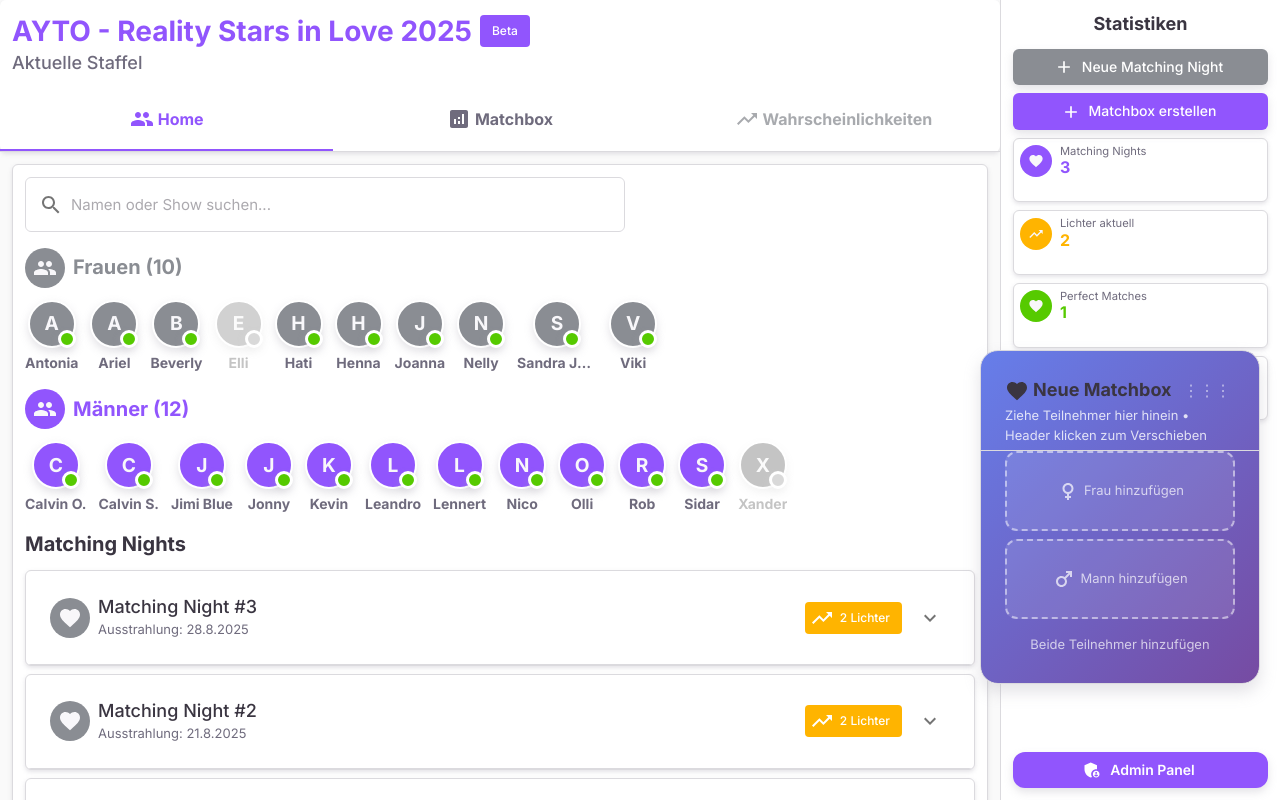
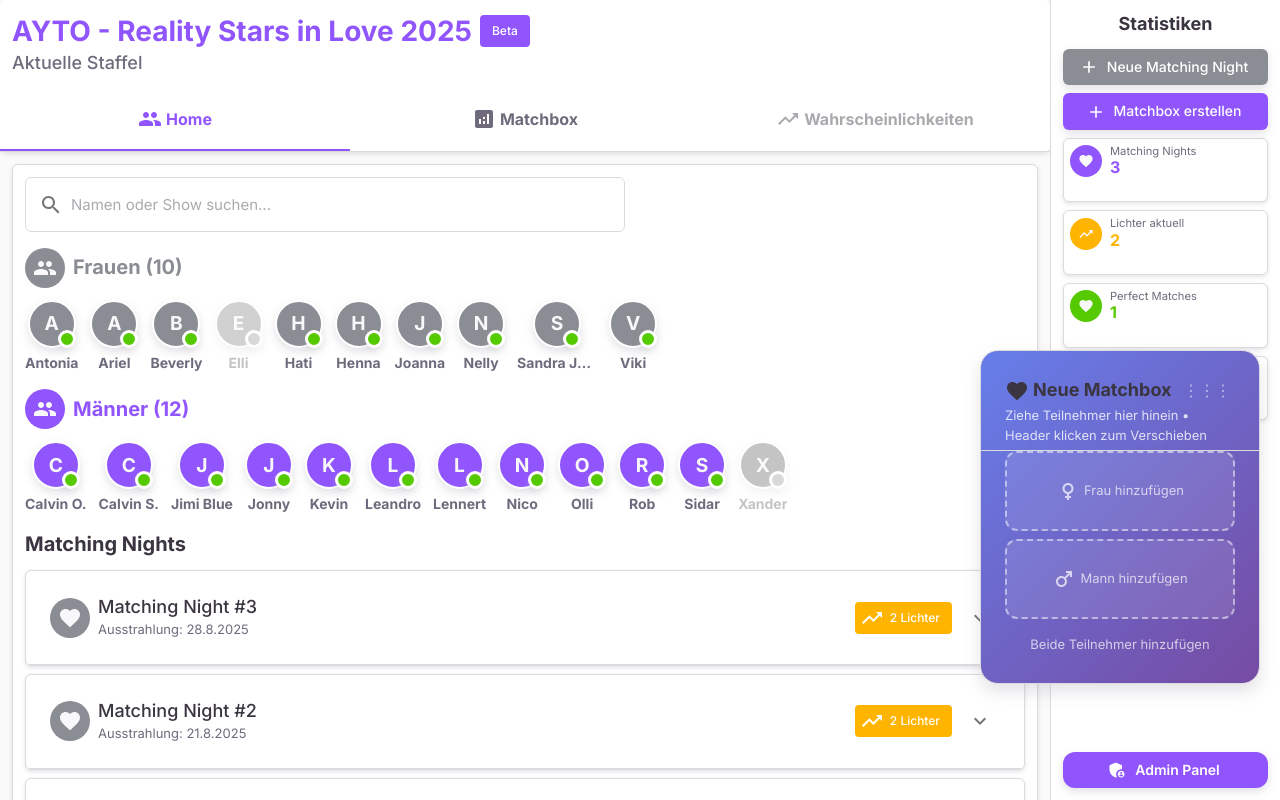
Before and after one commit to podenwald/ayto-rsil-2025, a React (Vite) app: page / in a window 1280 px wide. Shown: the top 800 px of the page. Built offline with nearby package versions, Linux system fonts and the light colour scheme.

Commit message:
fix(overview): Anpassung der Sidebar-Breite für bessere Benutzererfahrung

```diff
--- a/src/features/overview/OverviewMUI.tsx
+++ b/src/features/overview/OverviewMUI.tsx
@@ -829,7 +829,7 @@ const StatisticsSidebar: React.FC<{
 
   return (
     <Box sx={{
-      width: 280,
+      width: 230,
       height: '100vh',
       position: 'fixed',
       top: 0,
@@ -1614,7 +1614,7 @@ const OverviewMUI: React.FC = () => {
   return (
     <Box sx={{ minHeight: '100vh', bgcolor: 'grey.50' }}>
       {/* Main Content Area */}
-      <Box sx={{ mr: isMobile ? 0 : '280px' }}>
+      <Box sx={{ mr: isMobile ? 0 : '230px' }}>
         {/* Header with Menu */}
       <Paper sx={{ position: 'sticky', top: 0, zIndex: 1000, bgcolor: 'background.paper', left: 0, right: 0, width: isMobile ? '100vw' : 'auto' }}>
           <Box sx={{ p: isMobile ? 2 : 3, pb: 0 }}>
```
